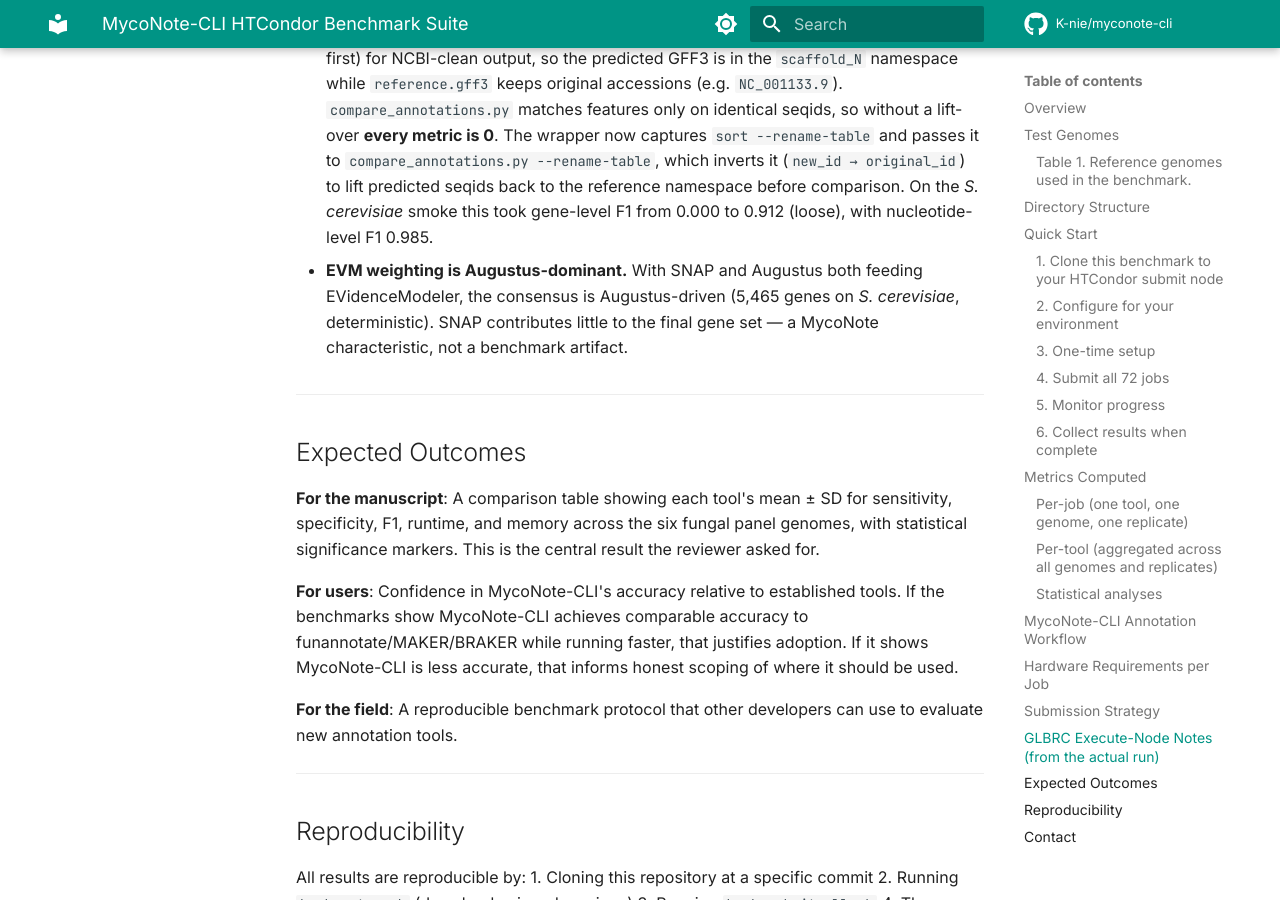
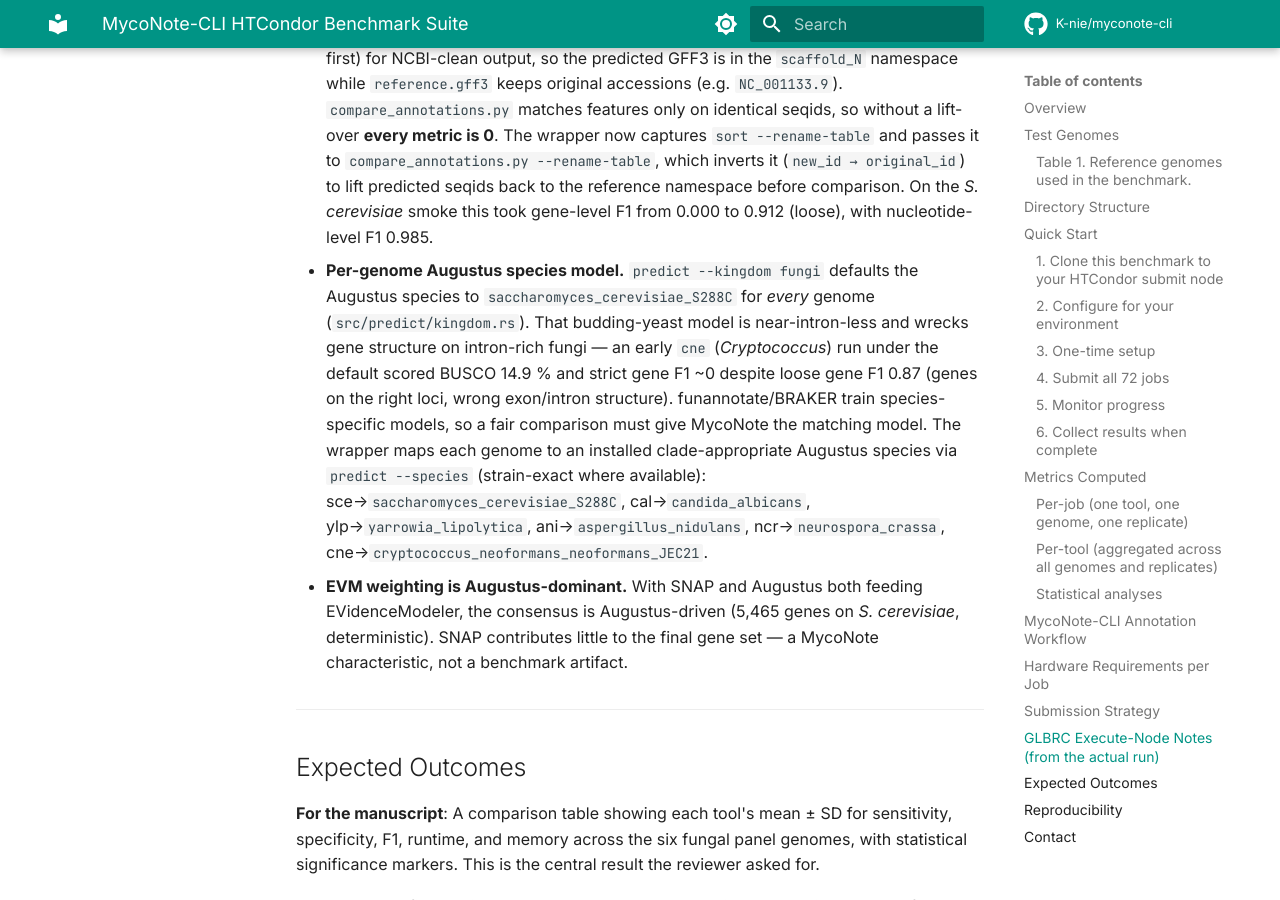
Before and after one commit to K-nie/myconote-cli, an MkDocs documentation site: the page built from docs/paper/htcondor_benchmark/README.md, in a window 1280 px wide and 900 px high, scrolled down 7463 px. Built offline with MkDocs 1.6.1 and Material for MkDocs 9.7.7, drawn with Linux system fonts in a browser that asks for light colours; comment, search, counter and statistics services are not loaded; the version menu is left out.

Commit message:
bench: use clade-appropriate Augustus species per genome
predict --kingdom fungi defaults every genome to saccharomyces_cerevisiae_S288C,
a near-intron-less model that wrecks gene structure on intron-rich fungi (an
early Cryptococcus run scored BUSCO 14.9% and strict gene F1 ~0 under it).
funannotate/BRAKER train species-specific models, so run_myconote.sh now maps
each benchmark genome to an installed clade-appropriate Augustus species via
predict --species (strain-exact for sce=S288C and cne=JEC21).

```diff
--- a/docs/paper/htcondor_benchmark/README.md
+++ b/docs/paper/htcondor_benchmark/README.md
@@ -284,6 +284,19 @@ on a different cluster will need the same fixes.
   comparison. On the *S. cerevisiae* smoke this took gene-level F1 from 0.000 to
   0.912 (loose), with nucleotide-level F1 0.985.
 
+- **Per-genome Augustus species model.** `predict --kingdom fungi` defaults the
+  Augustus species to `saccharomyces_cerevisiae_S288C` for *every* genome
+  (`src/predict/kingdom.rs`). That budding-yeast model is near-intron-less and
+  wrecks gene structure on intron-rich fungi — an early `cne` (*Cryptococcus*)
+  run under the default scored BUSCO 14.9 % and strict gene F1 ~0 despite
+  loose gene F1 0.87 (genes on the right loci, wrong exon/intron structure).
+  funannotate/BRAKER train species-specific models, so a fair comparison must
+  give MycoNote the matching model. The wrapper maps each genome to an installed
+  clade-appropriate Augustus species via `predict --species` (strain-exact where
+  available): sce→`saccharomyces_cerevisiae_S288C`, cal→`candida_albicans`,
+  ylp→`yarrowia_lipolytica`, ani→`aspergillus_nidulans`, ncr→`neurospora_crassa`,
+  cne→`cryptococcus_neoformans_neoformans_JEC21`.
+
 - **EVM weighting is Augustus-dominant.** With SNAP and Augustus both feeding
   EVidenceModeler, the consensus is Augustus-driven (5,465 genes on *S.
   cerevisiae*, deterministic). SNAP contributes little to the final gene set —
```
Also changed, not shown: 1 other file.
